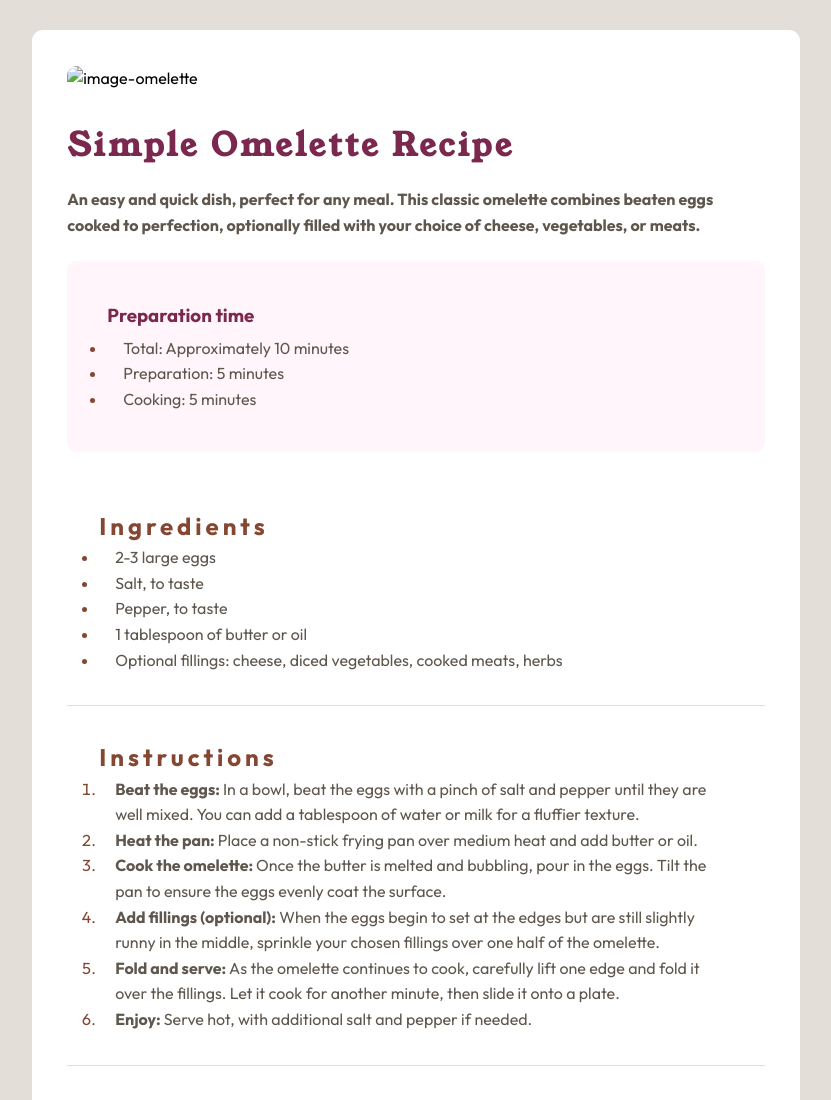
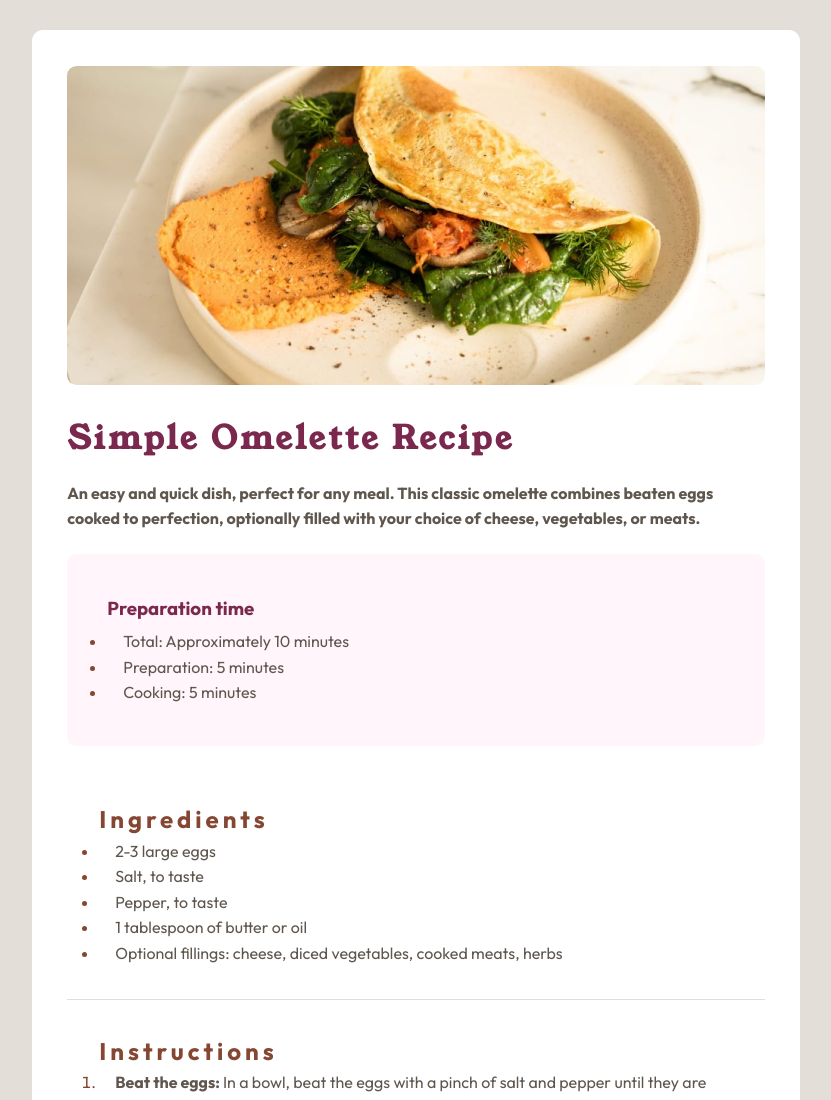
Before and after one commit to Bshy201/Recipe-Page, a plain HTML site: page index.html in a window 1280 px wide. Shown: the top 1100 px of the page, without its empty margins (224-1055 px from the left). Drawn offline with Linux system fonts and the light colour scheme; the site is published under a folder, as on GitHub Pages, so addresses that start at the root find nothing.

Commit message:
Finished README

```diff
--- a/index.html
+++ b/index.html
@@ -23,7 +23,7 @@
 <body>
   <main>
 
-    <img src="/assets/images/image-omelette.jpeg" alt="image-omelette" />
+    <img src="assets/images/image-omelette.jpeg" alt="image-omelette" />
 
     <header>
       <h1 class="title">Simple Omelette Recipe</h1>
```
Also changed, not shown: 1 other file.
